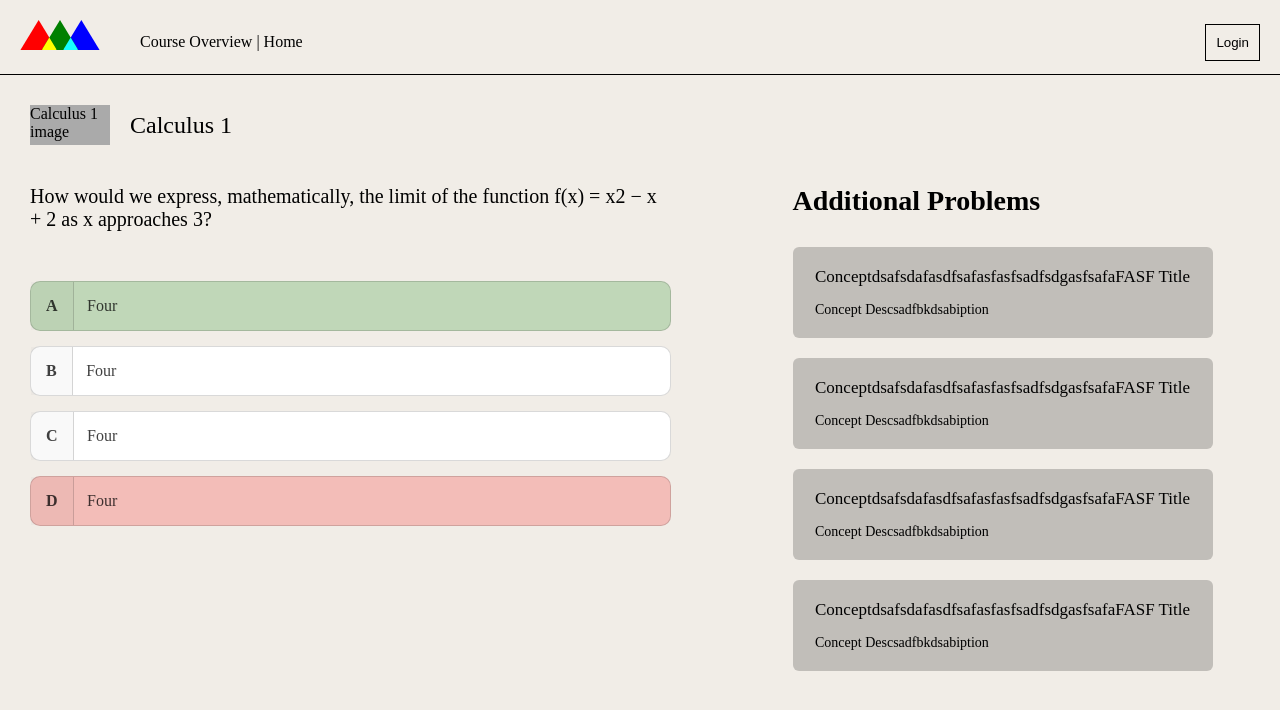
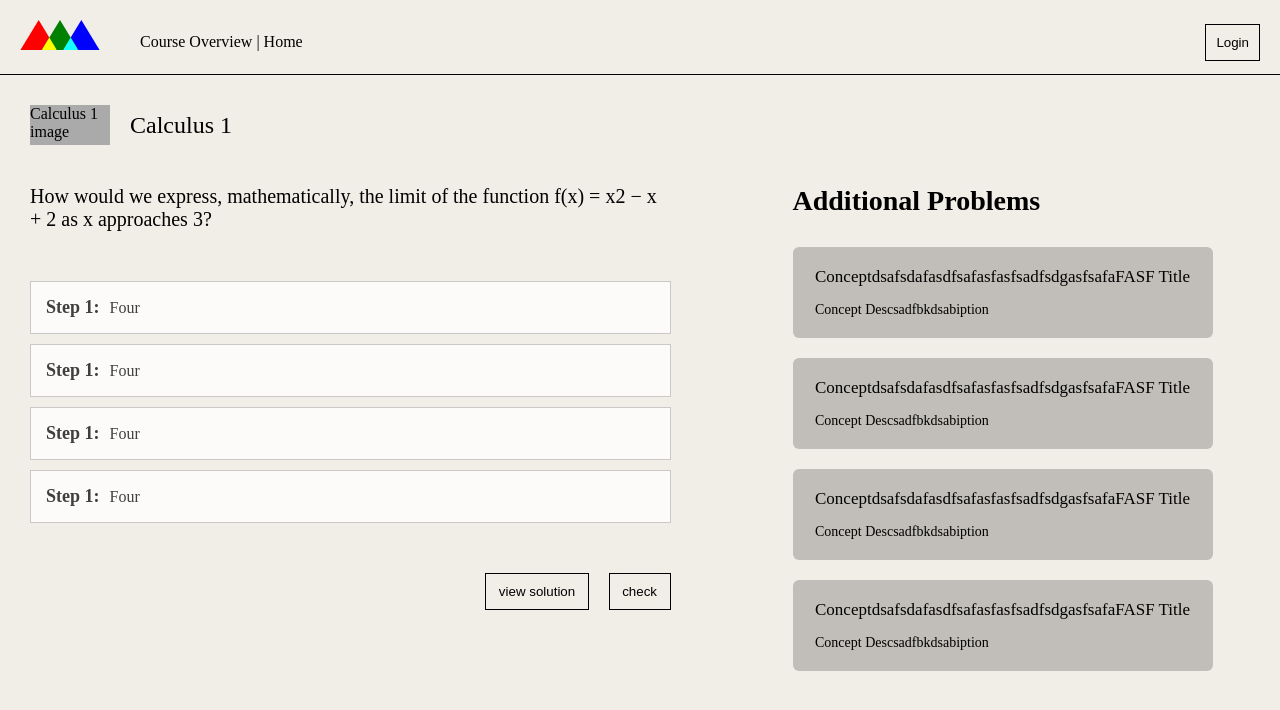
Before and after one commit to DanielKuznetsov/Personalized-Learning-Platform, a React (Create React App) app in the folder e-learning/: page / in a window 1280 px wide. Shown: the top 710 px of the page. Built offline with nearby package versions, Linux system fonts and the light colour scheme.

Commit message:
Add Solution

```diff
--- a/e-learning/src/Problem.js
+++ b/e-learning/src/Problem.js
@@ -1,9 +1,10 @@
 import React from "react";
 import ConceptHeader from "./ConceptHeader";
 import OverviewCard from "./OverviewCard";
+import Solution from "./Solution";
 import "./styles/Problem.scss";
 
-function Problem({ correct, wrong }) {
+function Problem({ correct, wrong, solution }) {
   return (
     <div className="Problem">
       {/* Pass a prop with a title and an image */}
@@ -17,29 +18,36 @@ function Problem({ correct, wrong }) {
             </p>
             {/* <p>Additonal information - given formula, etc</p> */}
           </div>
-          <div className="question-options">
-            <div
-              className={correct ? "option correct" : "option"}
-              href="link-to-concept"
-            >
+          {/* Pass a prop whether correct or not, and move into its own component */}
+          {/* <div className="question-options">
+            <div className={correct ? "option correct" : "option"}>
               <span className="letter">A</span>
               <span className="answer">Four</span>
             </div>
-            <div className="option" href="link-to-concept">
+            <div className="option">
               <span className="letter">B</span>
               <span className="answer">Four</span>
             </div>
-            <div className="option" href="link-to-concept">
+            <div className="option">
               <span className="letter">C</span>
               <span className="answer">Four</span>
             </div>
-            <div
-              className={wrong ? "option wrong" : "option"}
-              href="link-to-concept"
-            >
+            <div className={wrong ? "option wrong" : "option"}>
               <span className="letter">D</span>
               <span className="answer">Four</span>
             </div>
+          </div> */}
+
+          <div className="question-solution">
+            <Solution />
+            <Solution />
+            <Solution />
+            <Solution />
+          </div>
+
+          <div className="Problem-buttons">
+            <button className="btn">view solution</button>
+            <button className="btn">check</button>
           </div>
         </div>
         <div className="Problem-more">
--- /dev/null
+++ b/e-learning/src/Solution.js
@@ -0,0 +1,29 @@
+import React, { useState } from "react";
+import "./styles/Solution.scss";
+
+function Solution() {
+  const [isOpen, setIsOpen] = useState(false);
+  return (
+    <div className="Solution">
+      <div className="Solution-wrapper">
+        <div className="step-description">
+          <span className="step">Step 1:</span>
+          <span className="answer">Four</span>
+        </div>
+        <button onClick={() => setIsOpen(!isOpen)} className="dropdown-btn">
+          <ion-icon name="add-outline"></ion-icon>
+        </button>
+      </div>
+
+      {isOpen ? (
+        <p className="why">
+          dsfdsfksjabfnjksadbnfkjdasdsfdsfksjabfnjksadbnfkjdasdsfdsfdsfdsfksjabfnjksadbnfkjdasdsfdsfksjabfnjksadbnfkjdasdsfdsfksjabfnjksadbnfkjdasksjabfnjksadbnfkjdasdsfdsfksjabfnjksadbnfkjdas
+        </p>
+      ) : (
+        ""
+      )}
+    </div>
+  );
+}
+
+export default Solution;
--- a/e-learning/src/styles/Problem.scss
+++ b/e-learning/src/styles/Problem.scss
@@ -14,7 +14,7 @@
   &-wrapper {
     display: flex;
     gap: 10%;
-    justify-content: flex-start;
+    // justify-content: flex-start;
   }
 
   .question {
@@ -64,6 +64,12 @@
         }
       }
     }
+
+    &-solution {
+      display: flex;
+      flex-direction: column;
+      gap: 1rem;
+    }
   }
 
   &-more {
@@ -81,4 +87,20 @@
       gap: 2rem;
     }
   }
+
+  &-buttons {
+    margin-top: 5rem;
+    display: flex;
+    gap: 2rem;
+    align-items: center;
+    justify-content: flex-end;
+
+    .btn {
+      cursor: pointer;
+      outline: none;
+      border: 1px solid black;
+      background-color: transparent;
+      padding: 1rem 1.25rem;
+    }
+  }
 }
--- /dev/null
+++ b/e-learning/src/styles/Solution.scss
@@ -0,0 +1,41 @@
+.Solution {
+  border: 1px solid rgba(0, 0, 0, 0.2);
+  text-decoration: none;
+  padding: 1.5rem;
+  background-color: rgba(255, 255, 255, 0.8);
+
+  color: rgba(0, 0, 0, 0.75);
+  word-break: break-all;
+
+  &-wrapper {
+    display: flex;
+    align-items: center;
+    justify-content: space-between;
+
+    .step-description {
+      display: flex;
+      gap: 1rem;
+      align-items: center;
+    }
+
+    .step {
+      font-weight: 600;
+      font-size: 1.8rem;
+    }
+
+    .dropdown-btn {
+      outline: none;
+      border: none;
+      background-color: transparent;
+
+      ion-icon {
+        font-size: 2.2rem;
+        cursor: pointer;
+      }
+    }
+  }
+
+  .why {
+    margin-top: 2rem;
+  }
+}
```
